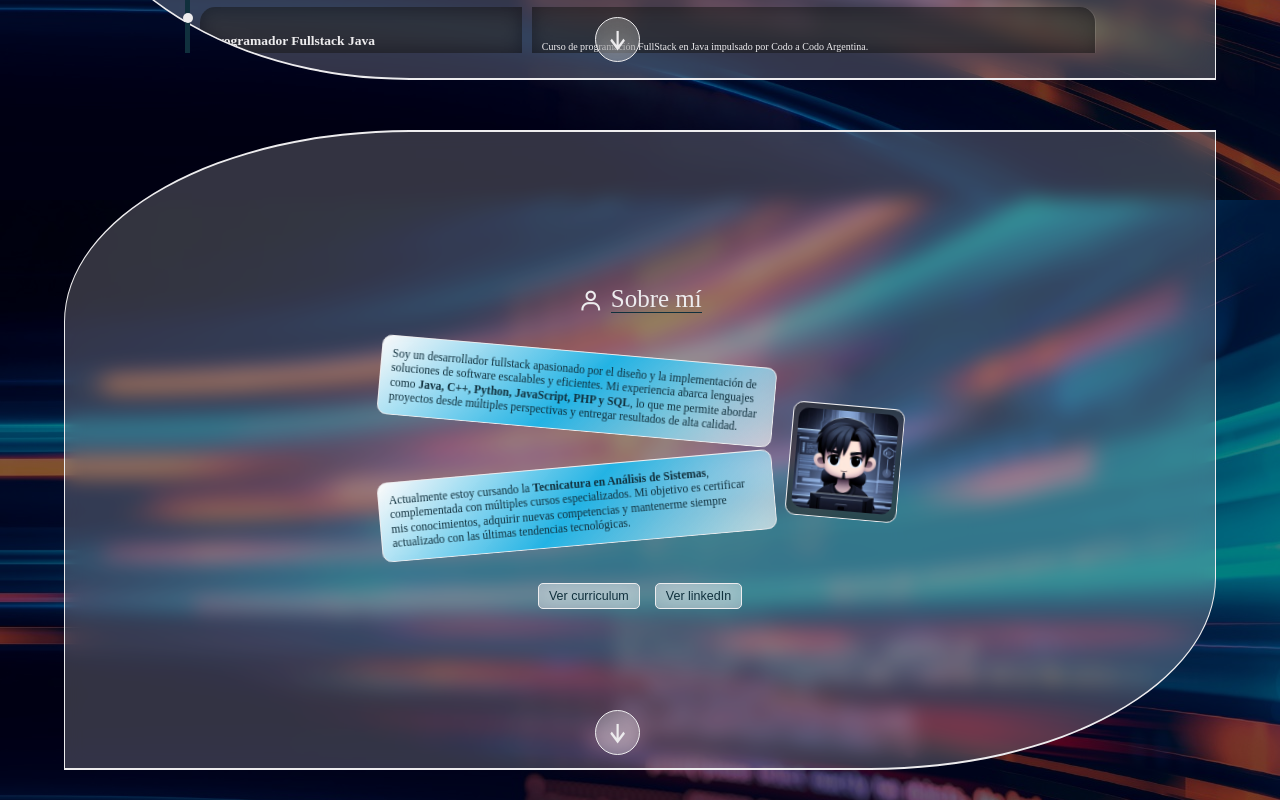
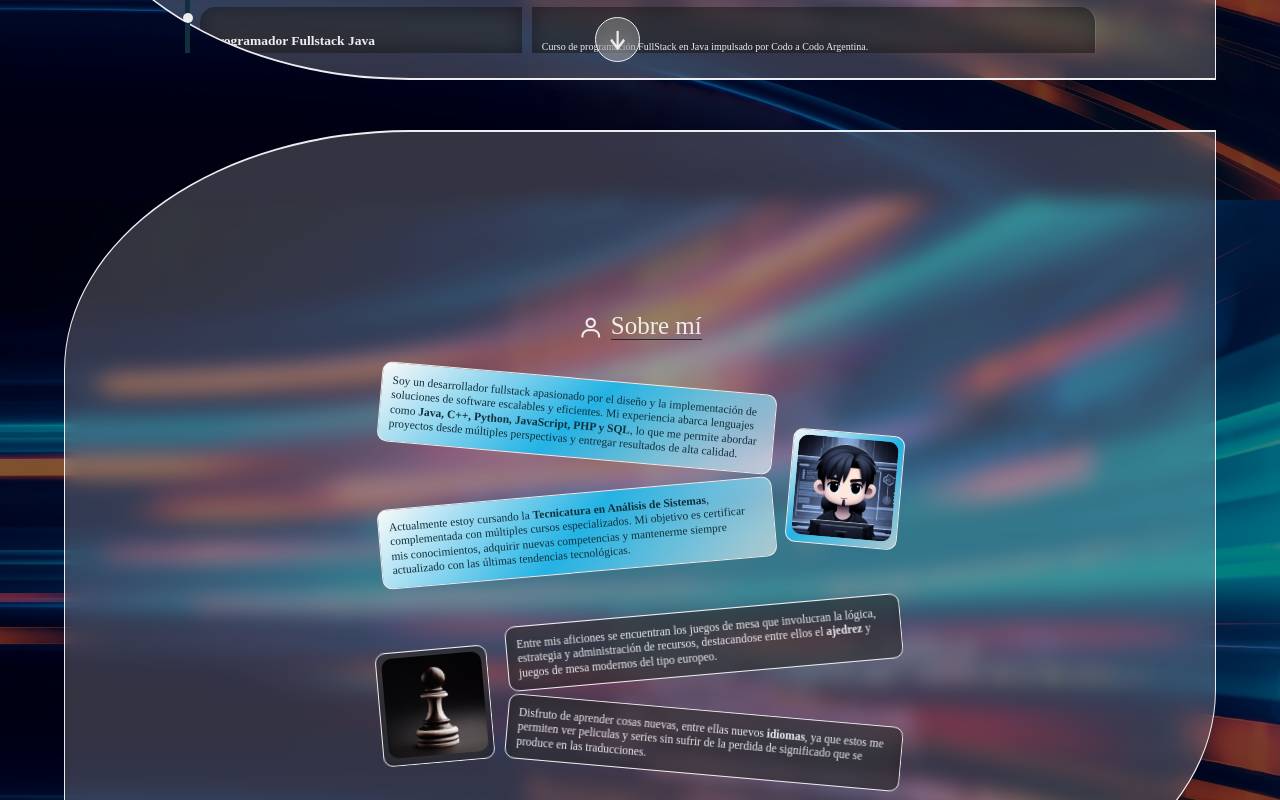
Before and after one commit to Br1-O/ng-portfolio, an Angular app: page / in a window 1280 px wide. Shown: the part 2200-3000 px from the top of the page. Built offline with nearby package versions, Linux system fonts and the light colour scheme; no server answers.

Commit message:
Fix: Changes in about-me style

```diff
--- a/src/app/pages/home/sections/about-me/about-me.component.css
+++ b/src/app/pages/home/sections/about-me/about-me.component.css
@@ -4,10 +4,10 @@
     justify-content: center;
     align-items: center;
     gap: 1rem;
-    padding: 2rem 3rem;
+    padding: 1rem 3rem;
 
     width: 100%;
-    min-height: 80vh;
+    min-height: 100vh;
 
     margin: 0px auto;
 
@@ -28,7 +28,8 @@
 
 @media (min-width: 768px){
     #about-me{
-        padding: 7rem 1rem;
+        padding: 1rem;
+        padding-top: 7rem;
         width: 90%;
     }
 
@@ -42,7 +43,7 @@
     }
 }
 
-#personal-intro{
+.personal-intro{
     display: flex;
     flex-direction: column;
     justify-content: center;
@@ -56,7 +57,7 @@
 }
 
 @media (min-width: 768px){
-    #personal-intro{
+    .personal-intro{
         display: flex;
         flex-direction: column;
         justify-content: center;
@@ -65,7 +66,7 @@
     }
 }
 
-#personal-intro p{
+.personal-intro p{
     border: 1px solid var(--font-hover-color);
     border-radius: 10px;
     padding: 1rem;
@@ -75,24 +76,41 @@
     color: var(--font-color);
 }
 
-#personal-intro :nth-child(even){
+
+.personal-intro :nth-child(even){
     transform: rotate(-5deg);
 }
 
-#personal-intro :nth-child(odd){
+.personal-intro :nth-child(odd){
     transform: rotate(5deg);
 }
 
-#personal-intro p span{
+.personal-intro p span{
     font-weight: 700;
 }
 
-#image-container{
+.image-container{
     border: 1px solid var(--font-hover-color);
     border-radius: 10px;
     padding: 0.5rem;
 
+    background: linear-gradient(135deg, #fffffff5, var(--secondary-color), #ffffff98);
+
     transform: rotate(5deg);
+}
+
+.interests :nth-child(even){
+    transform: rotate(5deg);
+    color: var(--font-hover-color);
+}
+
+.interests :nth-child(odd){
+    transform: rotate(-5deg);
+    color: var(--font-hover-color);
+}
+
+.image-container:nth-of-type(1){
+    transform: rotate(-5deg);
 }
 
 .profile-img{
--- a/src/app/pages/home/sections/about-me/about-me.component.html
+++ b/src/app/pages/home/sections/about-me/about-me.component.html
@@ -6,22 +6,37 @@
     </h2>
 
     <article>
-        <div id="personal-intro">
-            <p class="bg-glass-dark">
+        <div class="personal-intro">
+            <p>
                 Soy un desarrollador fullstack apasionado por el diseño y la implementación de soluciones de software escalables y eficientes.
                 Mi experiencia abarca lenguajes como <span>Java, C++, Python, JavaScript, PHP y SQL</span>, lo que me permite abordar proyectos desde múltiples perspectivas y entregar resultados de alta calidad.
             </p>
-            <p class="bg-glass-dark">
+            <p>
                 Actualmente estoy cursando la <span>Tecnicatura en Análisis de Sistemas</span>, complementada con múltiples cursos especializados. Mi objetivo es certificar mis conocimientos, adquirir nuevas competencias y mantenerme siempre actualizado con las últimas tendencias tecnológicas.
             </p>
         </div>
 
-        <div id="image-container" class="bg-glass-dark">
+        <div class="image-container">
             <img src="images/profile-2.jpeg" alt="foto de perfil" class="profile-img">
         </div>
     </article>
 
-    <app-currvitae-btns></app-currvitae-btns>
+    <article>
+        <div class="image-container bg-glass-dark">
+            <img src="images/pawn.avif" alt="foto de perfil" class="profile-img">
+        </div>
+
+        <div class="personal-intro interests">
+            <p class="bg-glass-dark">
+                Entre mis aficiones se encuentran los juegos de mesa que involucran la lógica, estrategia y administración de recursos,
+                destacandose entre ellos el <span> ajedrez</span> y juegos de mesa modernos del tipo europeo.
+            </p>
+            <p class="bg-glass-dark">
+                Disfruto de aprender cosas nuevas, entre ellas nuevos <span> idiomas</span>,
+                ya que estos me permiten ver peliculas y series sin sufrir de la perdida de significado que se produce en las traducciones.
+            </p>
+        </div>
+    </article>
 
     <app-button-arrow [section]="'#contact'" [sectionName]="'Contacto'"></app-button-arrow>
 
--- a/src/app/pages/home/sections/about-me/about-me.component.ts
+++ b/src/app/pages/home/sections/about-me/about-me.component.ts
@@ -1,10 +1,9 @@
 import { Component } from '@angular/core';
 import { ButtonArrowComponent } from '../../../../components/button-arrow/button-arrow.component';
-import { CurrvitaeBtnsComponent } from '../../../../components/currvitae-btns/currvitae-btns.component';
 
 @Component({
   selector: 'app-about-me',
-  imports: [ButtonArrowComponent, CurrvitaeBtnsComponent],
+  imports: [ButtonArrowComponent],
   standalone: true,
   templateUrl: './about-me.component.html',
   styleUrl: './about-me.component.css'
--- a/src/styles.css
+++ b/src/styles.css
@@ -2089,9 +2089,9 @@ body::before {
 
 .bg-glass-dark{
     /* glass like effect */
-    background: rgba(0, 0, 0, 0.5);
-    backdrop-filter: blur(10px);
-    -webkit-backdrop-filter: blur(5px);
+    background: rgba(0, 0, 0, 0.5) !important;
+    backdrop-filter: blur(10px) !important;
+    -webkit-backdrop-filter: blur(5px) !important;
 }
 
 .bg-glass-light{
```
Also changed, not shown: public/images/pawn.avif (added).
